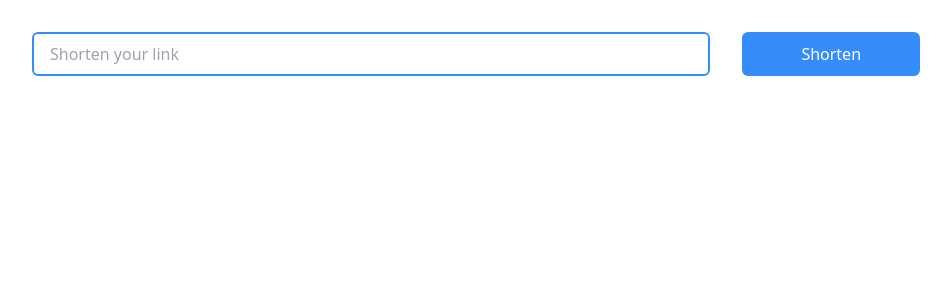
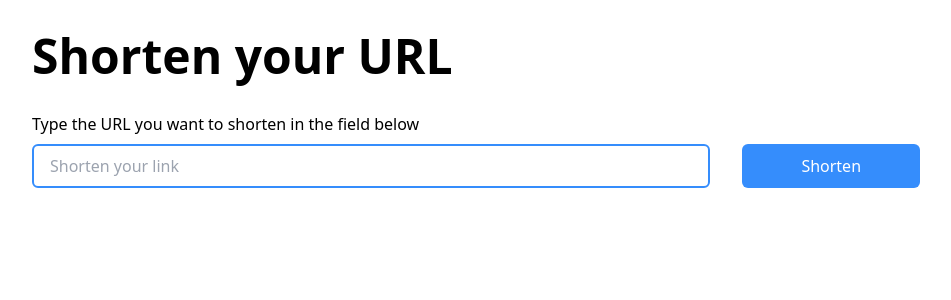
Before and after one commit to nakrovati/cutu-web, a Nuxt app: page / in a window 1280 px wide. Shown: the top 300 px of the page, without its empty margins (164-1115 px from the left). Built offline with nearby package versions, Linux system fonts and the light colour scheme.

Commit message:
feat: add Intro section

```diff
--- a/components/URLShortener/URLShortener.vue
+++ b/components/URLShortener/URLShortener.vue
@@ -1,6 +1,7 @@
 <script setup lang="ts"></script>
 
 <template>
+  <URLShortenerIntro />
   <URLShortenerInput />
   <URLShortenerList />
 </template>
--- /dev/null
+++ b/components/URLShortener/URLShortenerIntro.vue
@@ -0,0 +1,10 @@
+<template>
+  <section class="mb-2">
+    <h1 class="mb-8 text-4xl font-bold dark:text-white-dark sm:text-5xl">
+      Shorten your URL
+    </h1>
+    <p class="dark:text-white-dark">
+      Type the URL you want to shorten in the field below
+    </p>
+  </section>
+</template>
```
